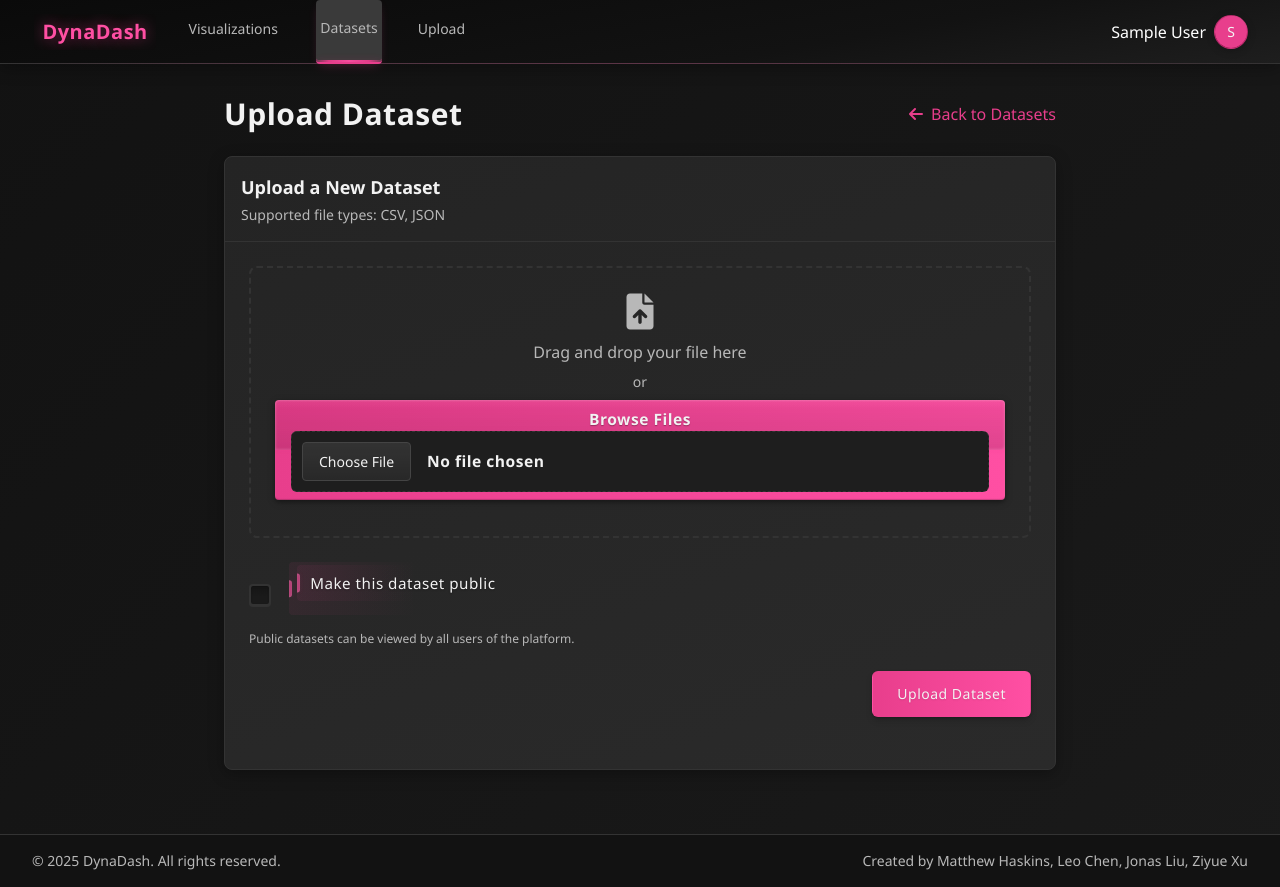
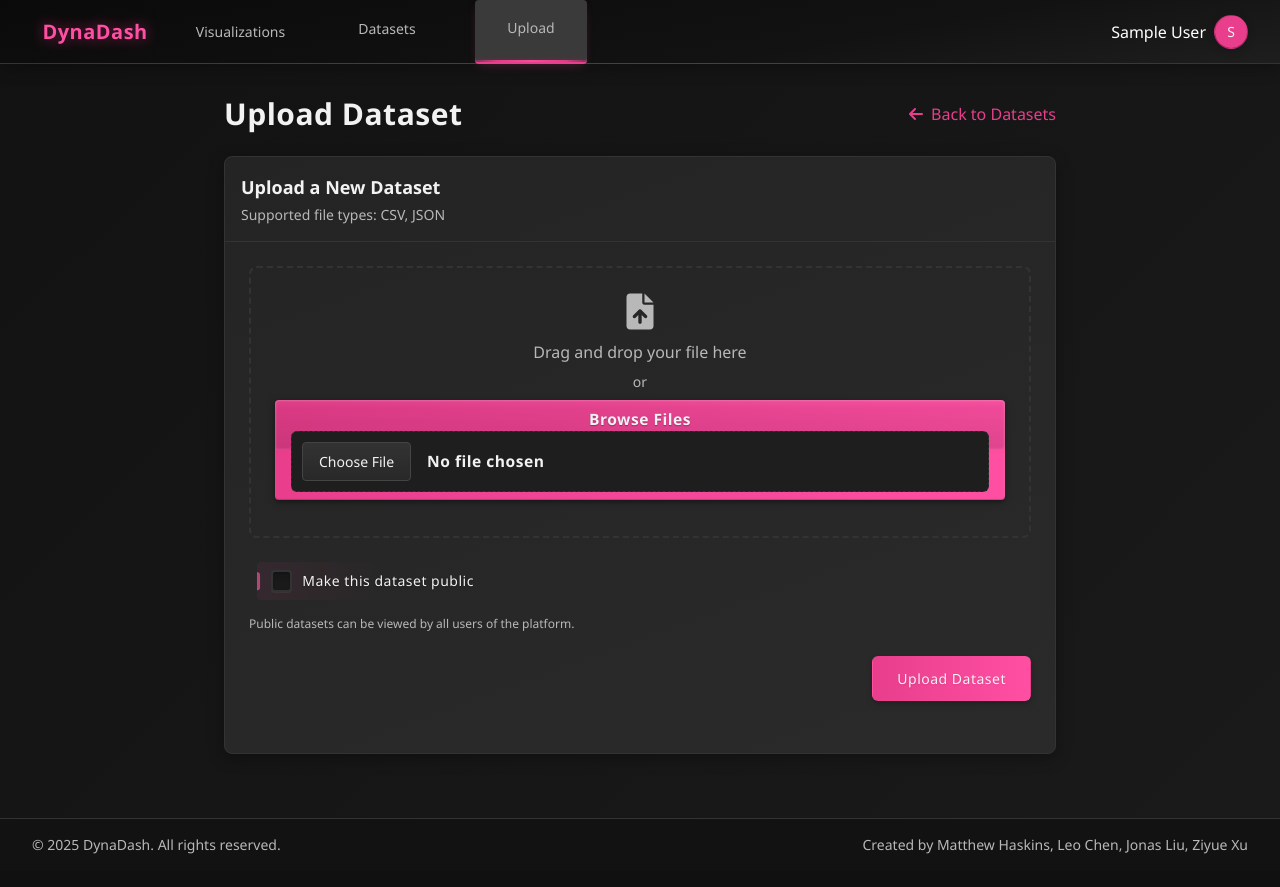
Before and after one commit to MaLoskins/DynaDash, a Flask app: page /data/upload in a window 1280 px wide. After the commit the page ends 854 px from the top, so only its background shows below. Run offline with Flask 3, Linux system fonts and the light colour scheme; the visitor is signed in with stand-in values (Sample User, id 1); data that the repository does not hold is empty; some libraries are stand-ins or nearby versions.

Commit message:
Fix some display errors

```diff
--- a/app/templates/data/upload.html
+++ b/app/templates/data/upload.html
@@ -61,12 +61,11 @@
                     </div>
 
                     <div class="mb-6">
-                        <div class="flex items-center">
+                        <label for="is_public" class="inline-flex items-center ml-2 block text-sm text-gray-900">
                             {{ form.is_public(class="h-4 w-4 text-blue-600 focus:ring-blue-500 border-gray-300 rounded") }}
-                            <label for="is_public" class="ml-2 block text-sm text-gray-900">
-                                {{ form.is_public.label }}
-                            </label>
-                        </div>
+                            <span>Make this dataset public</span>
+                        </label>
+
                         <p class="text-xs text-gray-500 mt-1">
                             Public datasets can be viewed by all users of the platform.
                         </p>
--- a/app/templates/shared/base.html
+++ b/app/templates/shared/base.html
@@ -45,13 +45,13 @@
                     </div>
                     {% if current_user.is_authenticated %}
                     <div class="hidden sm:ml-6 sm:flex sm:space-x-8">
-                        <a href="{{ url_for('visual.index') }}" class="{% if request.endpoint.startswith('visual') %}border-b-2{% endif %} inline-flex items-center px-1 pt-1 text-sm font-medium">
+                        <a href="{{ url_for('visual.index') }}" class="w-28 {% if request.endpoint == 'visual.index' %}border-b-2{% endif %} flex items-center justify-center px-1 text-sm font-medium">
                             Visualizations
                         </a>
-                        <a href="{{ url_for('data.index') }}" class="{% if request.endpoint.startswith('data') %}border-b-2{% endif %} inline-flex items-center px-1 pt-1 text-sm font-medium">
+                        <a href="{{ url_for('data.index') }}" class="w-28 {% if request.endpoint == 'data.index' %}border-b-2{% endif %} flex items-center justify-center px-1 pt-1 text-sm font-medium">
                             Datasets
                         </a>
-                        <a href="{{ url_for('data.upload') }}" class="inline-flex items-center px-1 pt-1 text-sm font-medium">
+                        <a href="{{ url_for('data.upload') }}" class="w-28 {% if request.endpoint == 'data.upload' %}border-b-2{% endif %} flex items-center justify-center px-1 pt-1 text-sm font-medium">
                             Upload
                         </a>
                     </div>
@@ -100,13 +100,13 @@
         <div id="mobile-menu" class="hidden sm:hidden">
             <div class="pt-2 pb-3 space-y-1">
                 {% if current_user.is_authenticated %}
-                <a href="{{ url_for('visual.index') }}" class="{% if request.endpoint.startswith('visual') %}bg-highlight{% endif %} block pl-3 pr-4 py-2 text-base font-medium">
+                <a href="{{ url_for('visual.index') }}" class="{% if request.endpoint == 'visual.index' %}bg-highlight{% endif %} block pl-3 pr-4 py-2 text-base font-medium">
                     Visualizations
                 </a>
-                <a href="{{ url_for('data.index') }}" class="{% if request.endpoint.startswith('data') %}bg-highlight{% endif %} block pl-3 pr-4 py-2 text-base font-medium">
+                <a href="{{ url_for('data.index') }}" class="{% if request.endpoint == 'data.index' %}bg-highlight{% endif %} block pl-3 pr-4 py-2 text-base font-medium">
                     Datasets
                 </a>
-                <a href="{{ url_for('data.upload') }}" class="block pl-3 pr-4 py-2 text-base font-medium">
+                <a href="{{ url_for('data.upload') }}" class="{% if request.endpoint == 'data.upload' %}bg-highlight{% endif %} block pl-3 pr-4 py-2 text-base font-medium">
                     Upload
                 </a>
                 {% else %}
--- a/app/templates/visual/welcome.html
+++ b/app/templates/visual/welcome.html
@@ -1,8 +1,9 @@
 {% extends "shared/base.html" %}
 
 {% block content %}
-<div class="flex flex-col items-center justify-center min-h-[80vh] text-center px-4 space-y-8">
+<div class="flex flex-col items-center justify-center min-h-screen text-center px-4 space-y-8 pt-12">
     <h1 class="text-5xl font-extrabold text-blue-600">Say Hello to DynaDash!</h1>
+
     <p class="text-lg text-gray-700 max-w-3xl">
         Ever wished your data could tell its own story? With DynaDash, upload your private datasets and watch as Claude magically crafts eye-catching charts and insights. Curate your favourites, share them with friends, and explore data like never before—all in a flash!
     </p>
```
